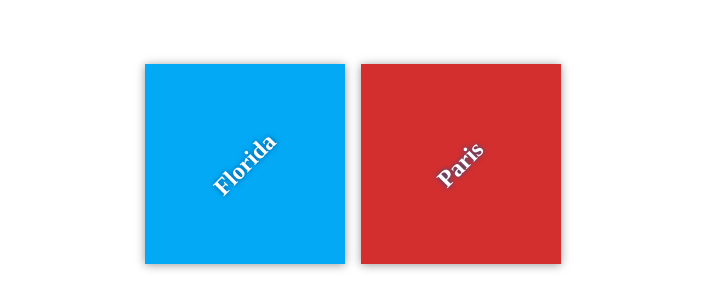
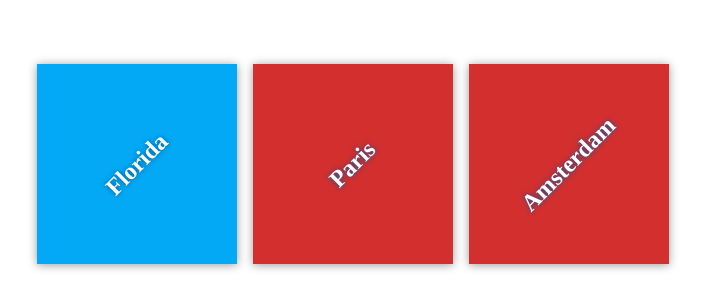
Before and after one commit to Pusa-pusa/my-travel-plan, a plain HTML site: page my-travel-plans/index.html in a window 1280 px wide. Shown: the part 236-544 px from the top of the page, without its empty margins (287-992 px from the left). Drawn offline with Linux system fonts and the light colour scheme; files that its build step writes are made by us from their sources.

Commit message:
Adding destinations

```diff
--- a/my-travel-plans/index.html
+++ b/my-travel-plans/index.html
@@ -16,7 +16,12 @@
 
             <div class="destination" id="paris">
                 <h2>Paris</h2>
+
             </div>
+
+			<div class="destination" id="paris">
+                <h2>Amsterdam</h2>
+			 </div>
         </div>
     </div>
 
```
